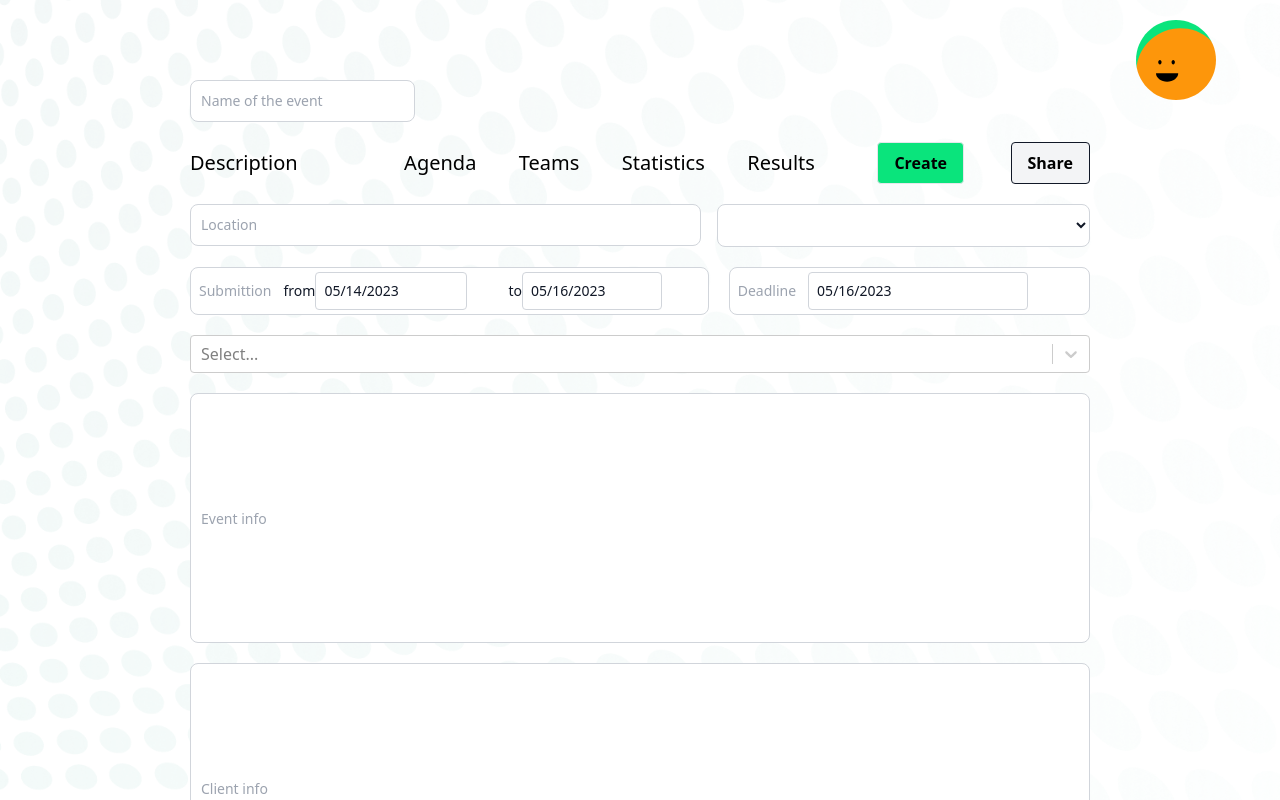
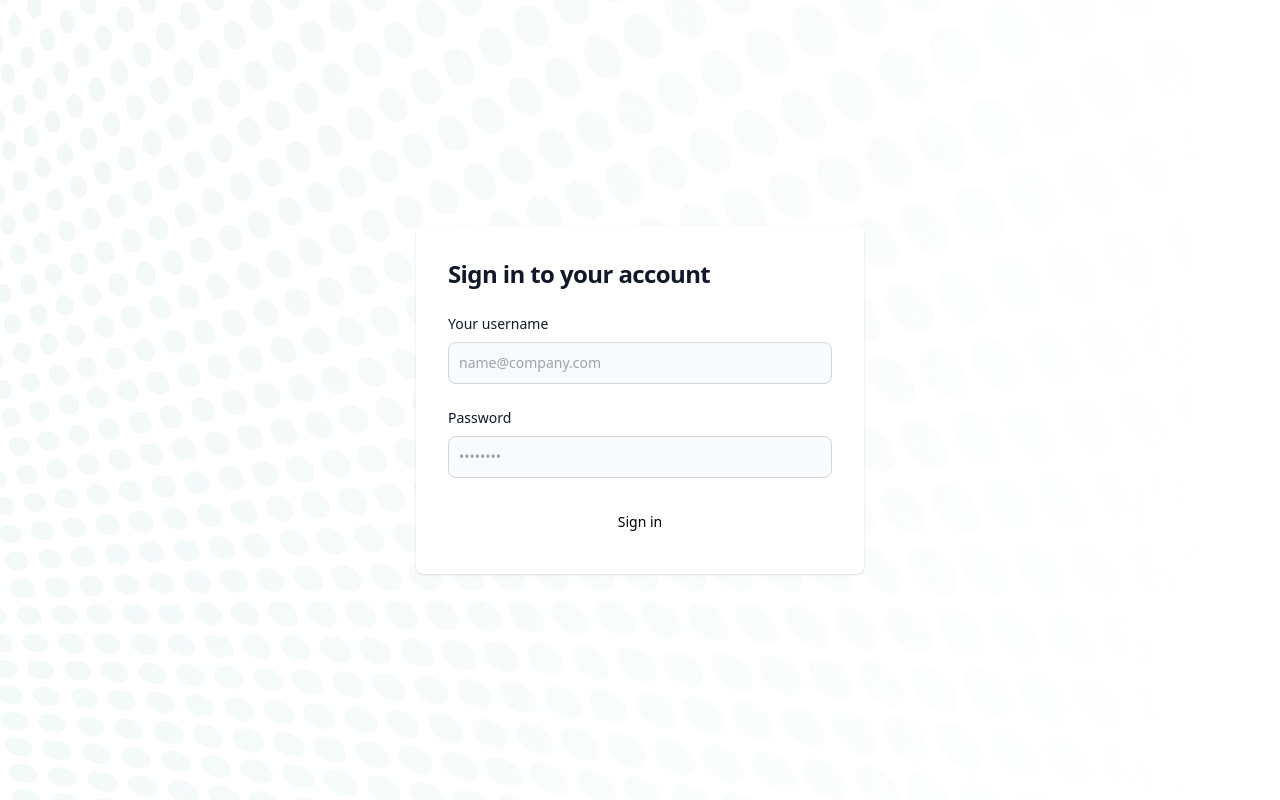
Before and after one commit to angov-vangel/hakaton, a Next.js app: page /login in a window 1280 px wide. Shown: the top 800 px of the page. Built offline with nearby package versions, Linux system fonts and the light colour scheme.

Commit message:
login-added

```diff
--- a/components/LoginForm.tsx
+++ b/components/LoginForm.tsx
@@ -1,6 +1,7 @@
 "use client";
 
 import axios, { AxiosError } from "axios";
+import { useRouter } from "next/router";
 import { useState } from "react";
 import { SubmitHandler, useForm } from "react-hook-form";
 
@@ -13,6 +14,7 @@ interface LoginResponseData {
   token: string;
 }
 export const LoginForm = () => {
+  const router = useRouter();
   const [error, setServerError] = useState("");
   const [submiting, setSubmitting] = useState(false);
   const {
@@ -34,18 +36,7 @@ export const LoginForm = () => {
         "https://mimica-kuzmanovska.sharedwithexpose.com/",
         data
       );
-      const token = response.data.token;
-      localStorage.setItem("token", token); // Store the token in local storage
-      // You can use the token to authenticate future requests to the server
-      const authenticatedResponse = await axios.get(
-        "https://mimica-kuzmanovska.sharedwithexpose.com/protected",
-        {
-          headers: {
-            Authorization: `Bearer ${token}`,
-          },
-        }
-      );
-      console.log(authenticatedResponse.data);
+      router.push("/admin");
       reset();
     } catch (error: AxiosError | any) {
       setServerError("Invalid email or password");
--- a/pages/login/index.tsx
+++ b/pages/login/index.tsx
@@ -5,23 +5,19 @@ import CreateEvent from "@/components/CreateEvent";
 import { Footer } from "@/components/Footer";
 import bgImage from "./../../img/bg-image.png";
 import React from "react";
+import { LoginForm } from "@/components/LoginForm";
 export default function AdminRoute() {
   return (
     <>
-      <AvatarLogo />
       <div
         style={{
           backgroundImage: `url(${bgImage.src})`,
           backgroundRepeat: "no-repeat",
           backgroundSize: "cover",
         }}
-        className="flex w-full px-10 py-20"
       >
-        <div className="mx-auto w-3/4">
-          <CreateEvent />
-        </div>
+        <LoginForm />
       </div>
-      <Footer />
     </>
   );
 }
```
